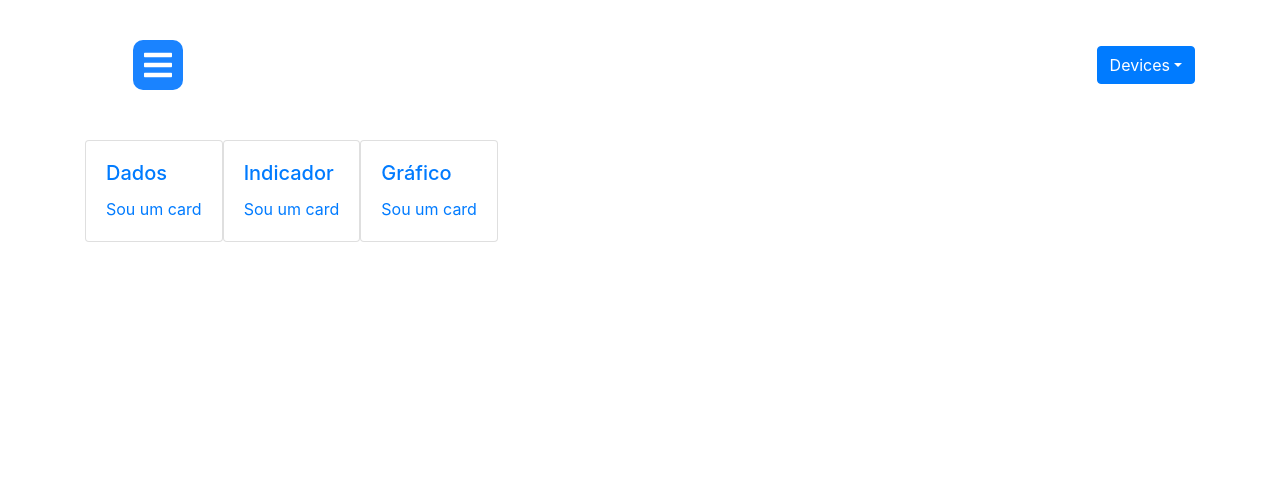
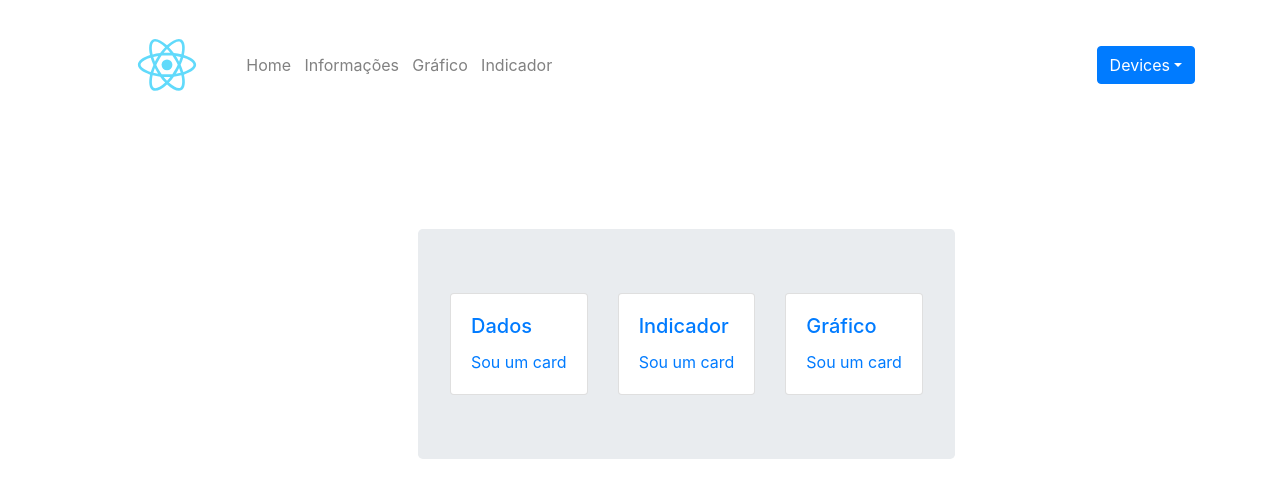
Before and after one commit to weltoncardoso/Plataforma-Iot, a React (Create React App) app in the folder Aplicacao/: page / in a window 1280 px wide. Shown: the top 498 px of the page. Built offline with nearby package versions, Linux system fonts and the light colour scheme.

Commit message:
Adicionado um novo menu

```diff
--- a/Aplicacao/src/components/Header/index.js
+++ b/Aplicacao/src/components/Header/index.js
@@ -2,12 +2,12 @@ import React, {useState} from 'react';
 import './styles.css';
 import {Dropdown} from 'react-bootstrap';
 import './styles.css';
-import SideBar from '../SideBar';
+import Menu from '../Menu'
 
 export default function Header(){
     return(
         <header className="container">
-            <SideBar/>
+            <Menu/>
 
             <Dropdown>
                 <Dropdown.Toggle variant="primary" id="dropdown-basic">Devices</Dropdown.Toggle>
--- /dev/null
+++ b/Aplicacao/src/components/Menu/index.js
@@ -0,0 +1,29 @@
+import React from 'react';
+import { Navbar, Nav, Container, Row, Col } from 'react-bootstrap'
+import { Link } from 'react-router-dom';
+import Logo from '../assets/logo.svg'
+import './styles.css'
+
+export default function Menu() {
+    return (
+        <>
+
+            <Navbar collapseOnSelect expand='lg'>
+                <Navbar.Brand><Link to="/">
+                            <img src={Logo} width="100" height="100" />
+                        </Link></Navbar.Brand>
+                <Navbar.Toggle aria-controls="responsive-navbar-nav"/>
+                    <Navbar.Collapse id="responsive-navbar-nav">
+
+                        <Nav className="mr-auto">
+                            <Link className="link" to="/" style={{ textDecoration: 'none' }}>Home</Link>
+                            <Link className="link" to="/tabela" style={{ textDecoration: 'none' }}>Informações</Link>
+                            <Link className="link" to="/graph" style={{ textDecoration: 'none' }}>Gráfico</Link>
+                            <Link className="link" to="/indicator" style={{ textDecoration: 'none' }}>Indicador</Link>
+                        </Nav>
+                    </Navbar.Collapse>
+            </Navbar>
+
+        </>
+    )
+}
--- /dev/null
+++ b/Aplicacao/src/components/Menu/styles.css
@@ -0,0 +1,6 @@
+.link{
+    text-decoration: none;
+    margin-left: 5%;
+    color: rgb(129, 129, 129);
+
+}
--- a/Aplicacao/src/components/Pages/Home/index.js
+++ b/Aplicacao/src/components/Pages/Home/index.js
@@ -1,5 +1,5 @@
 import React, { useState, useEffect } from 'react';
-import { Col, Row, Container, CardDeck, Card } from 'react-bootstrap';
+import { Col, Row, Container, CardDeck, Card, Jumbotron } from 'react-bootstrap';
 import { Link } from 'react-router-dom';
 import './styles.css';
 
@@ -7,7 +7,7 @@ export default function Home() {
     const [navigation, setNavigation] = useState([
         { id: '1', title: 'Dados', info: 'Sou um card', icon: '', nav: '/tabela' },
         { id: '2', title: 'Indicador', info: 'Sou um card', icon: '', nav: '/indicator' },
-        { id: '3', title: 'Gráfico', info: 'Sou um card', icon: '', nav: '/graph' },
+        { id: '3', title: 'Gráfico', info: 'Sou um card', icon: '', nav: '/graph' }
     ]);
 
     useEffect(() => {
@@ -20,11 +20,12 @@ export default function Home() {
 
 
         <Container>
-            <Row>
-                <Col className="deck">
-                    {navigation.map(dados => (
-                        <Link to={dados.nav} style={{ textDecoration: 'none' }}>
-                            <CardDeck>
+
+                <div className="deck">
+                <Jumbotron>
+                    <CardDeck>
+                        {navigation.map(dados => (
+                            <Link to={dados.nav} style={{ textDecoration: 'none' }}>
                                 <Card>
                                     <Card.Body>
                                         <Card.Title>{dados.title}</Card.Title>
@@ -32,12 +33,13 @@ export default function Home() {
                                         {dados.info}
                                     </Card.Body>
                                 </Card>
-                            </CardDeck>
-                        </Link>
-                    ))}
-                </Col>
-            </Row>
-        </Container>
+                            </Link>
+                        ))}
+                    </CardDeck>
+                    </Jumbotron>
+                </div>
+
+        </Container >
 
 
 
--- a/Aplicacao/src/components/Pages/Home/styles.css
+++ b/Aplicacao/src/components/Pages/Home/styles.css
@@ -1,7 +1,7 @@
 .deck{
-    margin-bottom: 20%;
-    flex-direction: row;
+    align-items: center;
     justify-content: center;
-    align-items: center;
     display: flex;
+    margin-top: 8%;
+    margin-left: 30%;
 }
```
Also changed, not shown: 1 other file (tests, documents, lock files or other folders).
